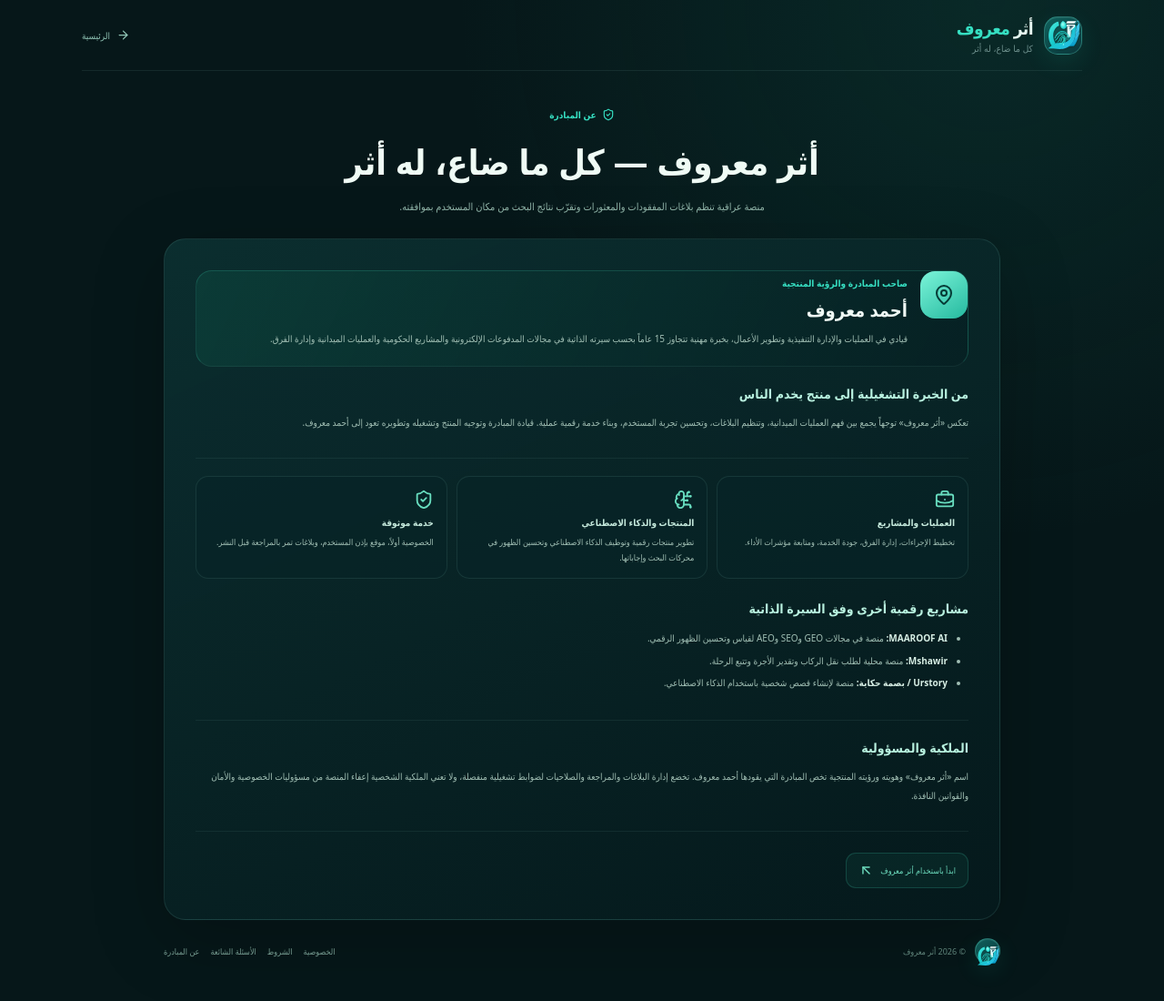
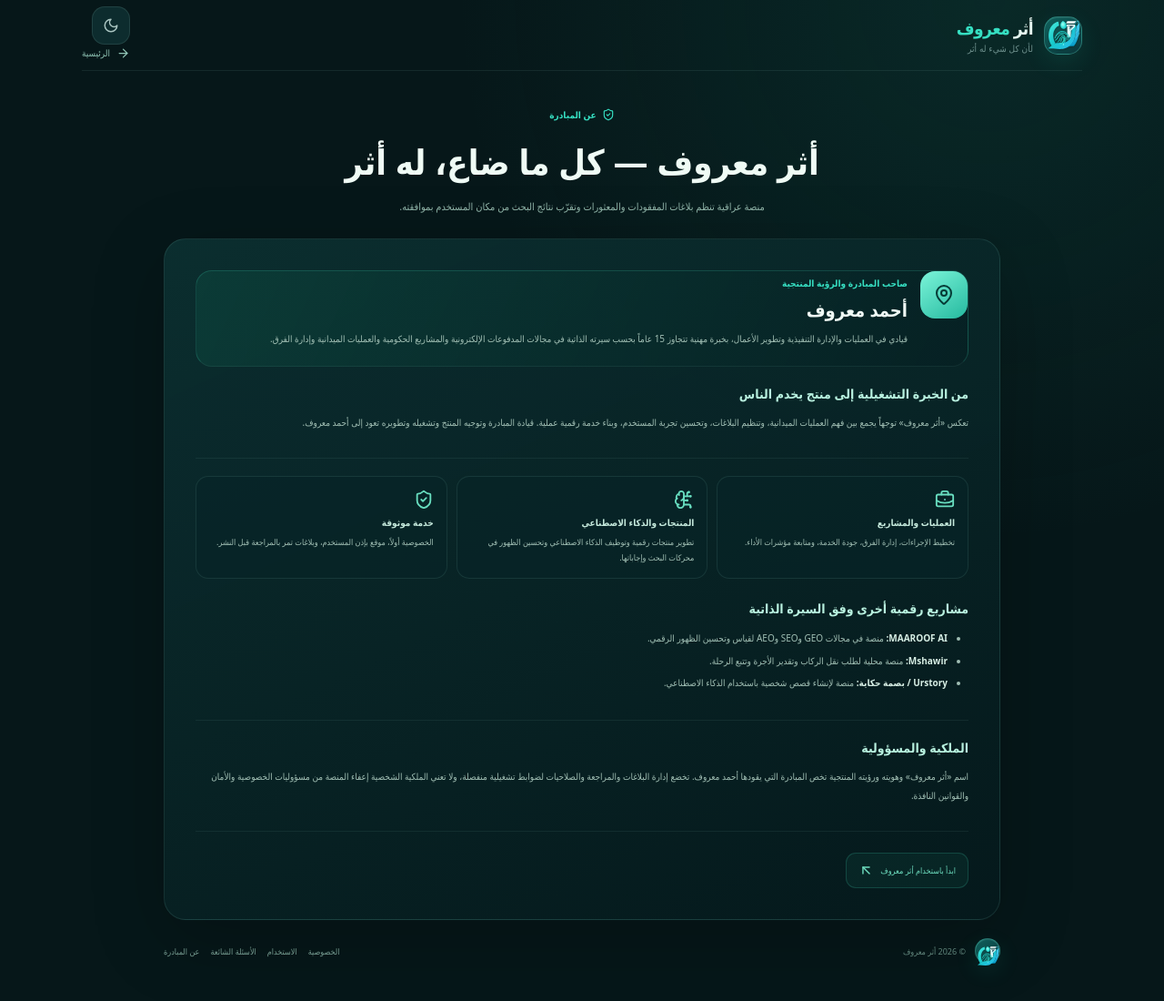
Before and after one commit to ahmedfouaadqi-glitch/atharmaaroof, a Next.js app: page /about in a window 1280 px wide. Shown: the whole page at 91% size. Built offline with nearby package versions, Linux system fonts and the light colour scheme.

Commit message:
design: create consistent interactive policy-page shell with theme toggle

```diff
--- a/components/InfoPageShell.tsx
+++ b/components/InfoPageShell.tsx
@@ -1,6 +1,7 @@
 import Link from "next/link";
 import { ArrowRight, ShieldCheck } from "lucide-react";
 import { BrandMark } from "@/components/brand";
+import ThemeToggle from "@/components/ThemeToggle";
 import type { ReactNode } from "react";
 
 export default function InfoPageShell({
@@ -17,23 +18,37 @@ export default function InfoPageShell({
   return (
     <main className="info-page" dir="rtl">
       <header className="info-topbar">
-        <Link href="/" className="brand-lockup">
+        <Link href="/" className="brand-lockup" aria-label="أثر معروف — الصفحة الرئيسية">
           <BrandMark />
-          <span className="brand-copy"><strong>أثر <b>معروف</b></strong><small>كل ما ضاع، له أثر</small></span>
+          <span className="brand-copy">
+            <strong>أثر <b>معروف</b></strong>
+            <small>لأن كل شيء له أثر</small>
+          </span>
         </Link>
-        <Link href="/" className="info-back"><ArrowRight size={15} /> الرئيسية</Link>
+        <div className="info-header-actions">
+          <ThemeToggle compact />
+          <Link href="/" className="info-back"><ArrowRight size={15} /> الرئيسية</Link>
+        </div>
       </header>
+
       <div className="info-container">
         <div className="info-heading">
           <span className="section-kicker"><ShieldCheck size={14} /> {kicker}</span>
           <h1>{title}</h1>
           <p>{description}</p>
         </div>
+
         <article className="info-document">{children}</article>
+
         <footer className="info-footer">
           <BrandMark />
           <span>© {new Date().getFullYear()} أثر معروف</span>
-          <nav><Link href="/privacy">الخصوصية</Link><Link href="/terms">الشروط</Link><Link href="/faq">الأسئلة الشائعة</Link><Link href="/about">عن المبادرة</Link></nav>
+          <nav aria-label="روابط الصفحات">
+            <Link href="/privacy">الخصوصية</Link>
+            <Link href="/terms">الاستخدام</Link>
+            <Link href="/faq">الأسئلة الشائعة</Link>
+            <Link href="/about">عن المبادرة</Link>
+          </nav>
         </footer>
       </div>
     </main>
```
